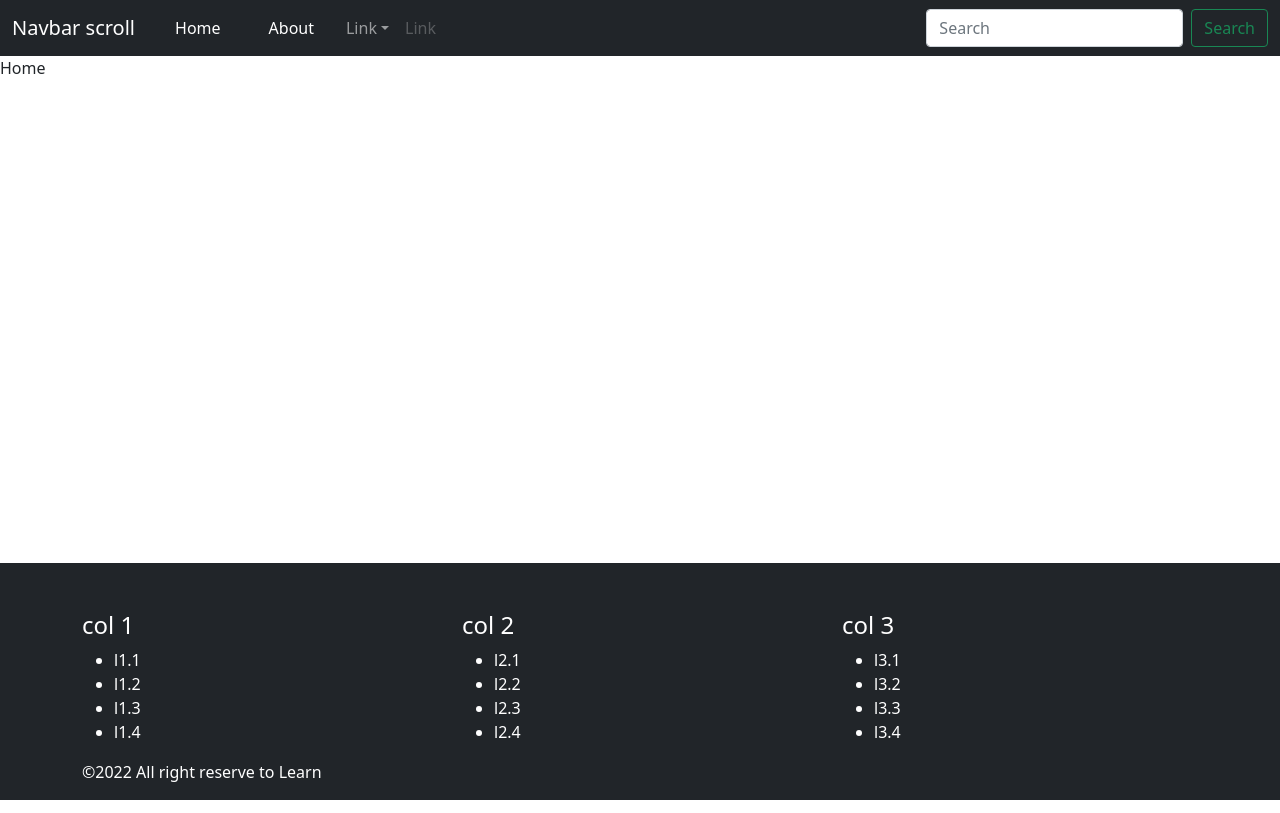
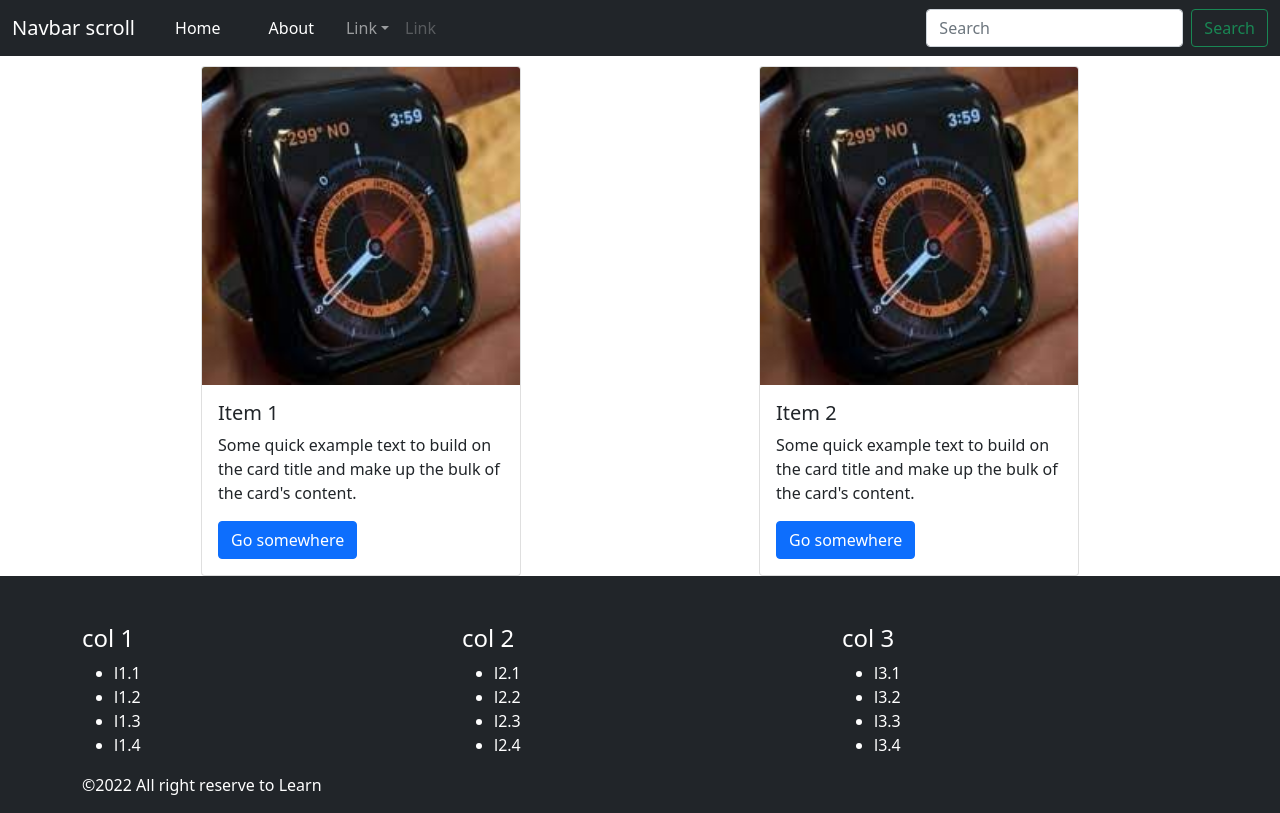
Before and after one commit to DzLearn/LearnReactApp, a React (Create React App) app: page / in a window 1280 px wide. Built offline with nearby package versions, Linux system fonts and the light colour scheme.

Commit message:
create dynamique card

```diff
--- a/src/assets/styles/App.css
+++ b/src/assets/styles/App.css
@@ -7,3 +7,13 @@
 .contant-wrap{
     flex: 1;
 }
+
+.card{
+    margin-top: 10px;
+}
+
+.home-container{
+     display: flex;
+     justify-content: space-around;
+     flex-wrap: wrap;
+}
--- /dev/null
+++ b/src/pages/Home.js
@@ -0,0 +1,37 @@
+import React from 'react'
+
+import { Card, Button } from 'react-bootstrap'
+
+const items = ["Item 1","Item 2"]
+
+export default function Home()
+{
+  return (
+    <div className='container'>
+      <div className='home-container'>
+        {items.map( ( item, index ) =>
+        {
+          return <Cards title={ item }/>
+        })}
+      </div>
+    </div>
+
+  )
+}
+
+function Cards(props)
+{
+  return (
+    <Card style={{ width: '20rem' }}>
+      <Card.Img variant="top" src={require("../assets/images/img1.jpg")}/>
+      <Card.Body>
+        <Card.Title>{ props.title }</Card.Title>
+        <Card.Text>
+          Some quick example text to build on the card title and make up the bulk of
+          the card's content.
+        </Card.Text>
+        <Button variant="primary">Go somewhere</Button>
+      </Card.Body>
+    </Card>
+  )
+}
--- a/src/pages/home/Home.js
+++ /dev/null
@@ -1,13 +0,0 @@
-import React from 'react'
-
-import Button from 'react-bootstrap/Button'
-
-export default function Home()
-{
-  return (
-    <div>
-      Home
-    </div>
-
-  )
-}
--- a/src/routes/Routes.js
+++ b/src/routes/Routes.js
@@ -2,8 +2,8 @@ import React from 'react'
 
 import { Routes, Route } from "react-router-dom";
 
-import Home from '../pages/home/Home'
-import About from '../pages/about/About'
+import Home from '../pages/Home'
+import About from '../pages/About'
 
 export default function NavRoutes() {
   return (
```
Also changed, not shown: src/assets/images/img1.jpg (added), src/pages/About.js (renamed from src/pages/about/About.js).
